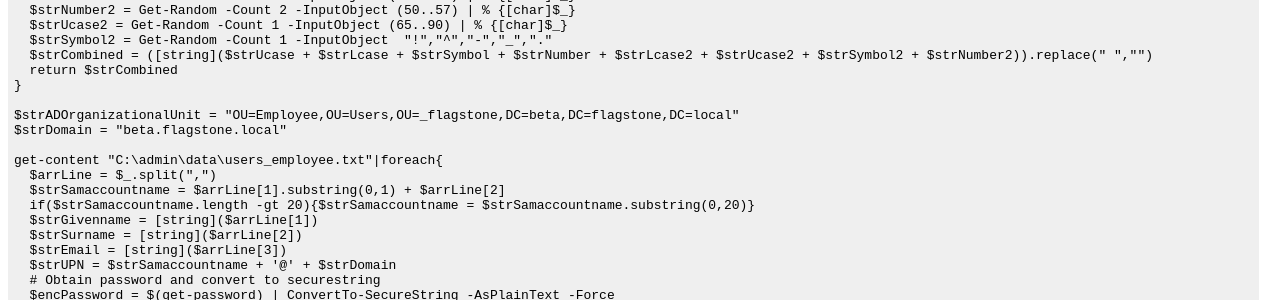
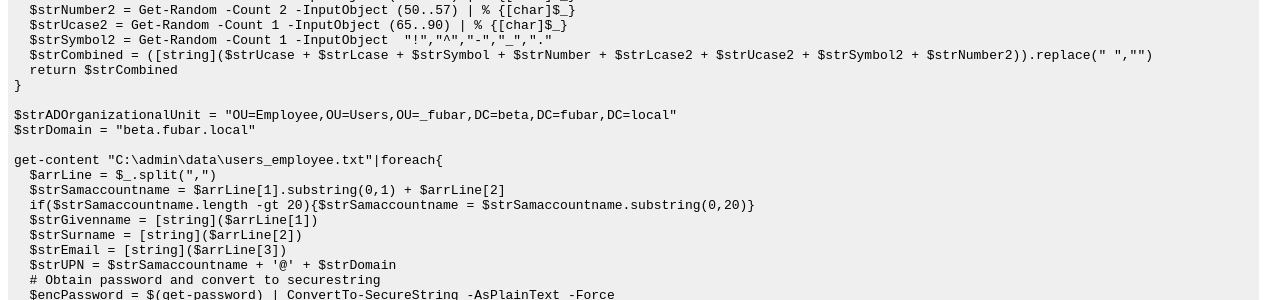
Before and after one commit to kabtech/kab, a Jekyll site: the page built from bdn/sandboxdomaincontroller.md, in a window 1280 px wide. Shown: the part 856-1156 px from the top of the page. Built offline with Jekyll 4.4.1, drawn with Linux system fonts in a browser that asks for light colours; some of the changed text lies outside the part shown.

Commit message:
Update sandboxdomaincontroller.md

```diff
--- a/bdn/sandboxdomaincontroller.md
+++ b/bdn/sandboxdomaincontroller.md
@@ -53,8 +53,8 @@ function Get-Password()
   return $strCombined
 }
 
-$strADOrganizationalUnit = "OU=Employee,OU=Users,OU=_flagstone,DC=beta,DC=flagstone,DC=local"
-$strDomain = "beta.flagstone.local"
+$strADOrganizationalUnit = "OU=Employee,OU=Users,OU=_fubar,DC=beta,DC=fubar,DC=local"
+$strDomain = "beta.fubar.local"
 
 get-content "C:\admin\data\users_employee.txt"|foreach{
   $arrLine = $_.split(",")
```
